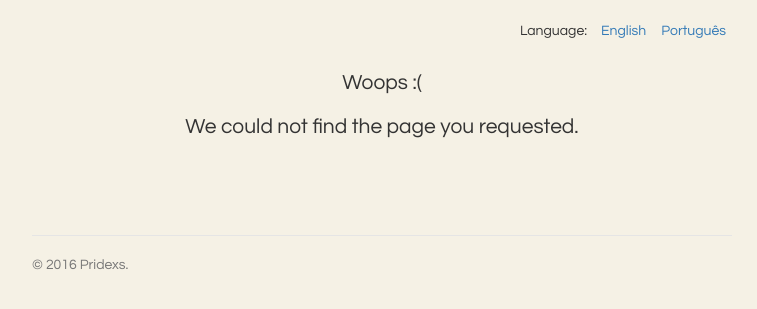
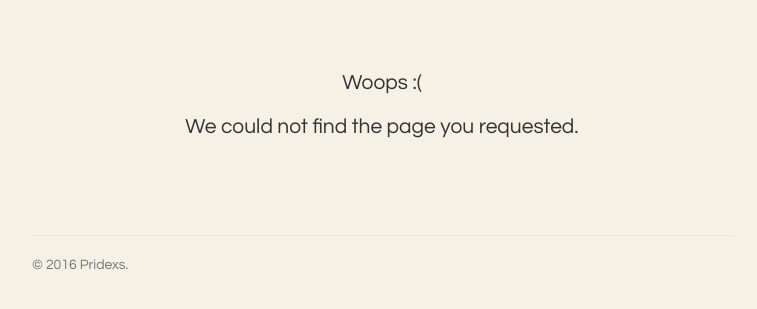
Before and after one commit to Pridexs/pridexs.com, a Django app: template pridexs/mainwebsite/templates/404.html in a window 1280 px wide. Shown: the top 309 px of the page, without its empty margins (258-1015 px from the left). Run offline with Django 3.2, Linux system fonts and the light colour scheme; the template is opened without the code that fills it, so the values that code supplies are empty; some libraries are stand-ins or nearby versions.

Commit message:
Removed change languages in the pages

```diff
--- a/pridexs/mainwebsite/templates/404.html
+++ b/pridexs/mainwebsite/templates/404.html
@@ -42,23 +42,6 @@
 <body>
 
   <div class="container">
-    <div class="language-selection">
-      <ul class="list-inline pull-right">
-        <li>{% trans "Language:" %}</li>
-        <li>
-            <form action="{% url 'set_language' %}" method="post">
-                {% csrf_token %}
-                <button class="btn btn-link" name="language" value="en">{% trans "English" %}</button>
-            </form>
-        </li>
-        <li>
-            <form action="{% url 'set_language' %}" method="post">
-                {% csrf_token %}
-                <button class="btn btn-link" name="language" value="pt-br">{% trans "Português" %}</button>
-            </form>
-        </li>
-      </ul>
-    </div>
 
     <div class="jumbotron">
       <p class="lead">{% trans "Woops :(" %}</p>
```
Also changed, not shown: pridexs/mainwebsite/templates/500.html (+0 -18 lines).
